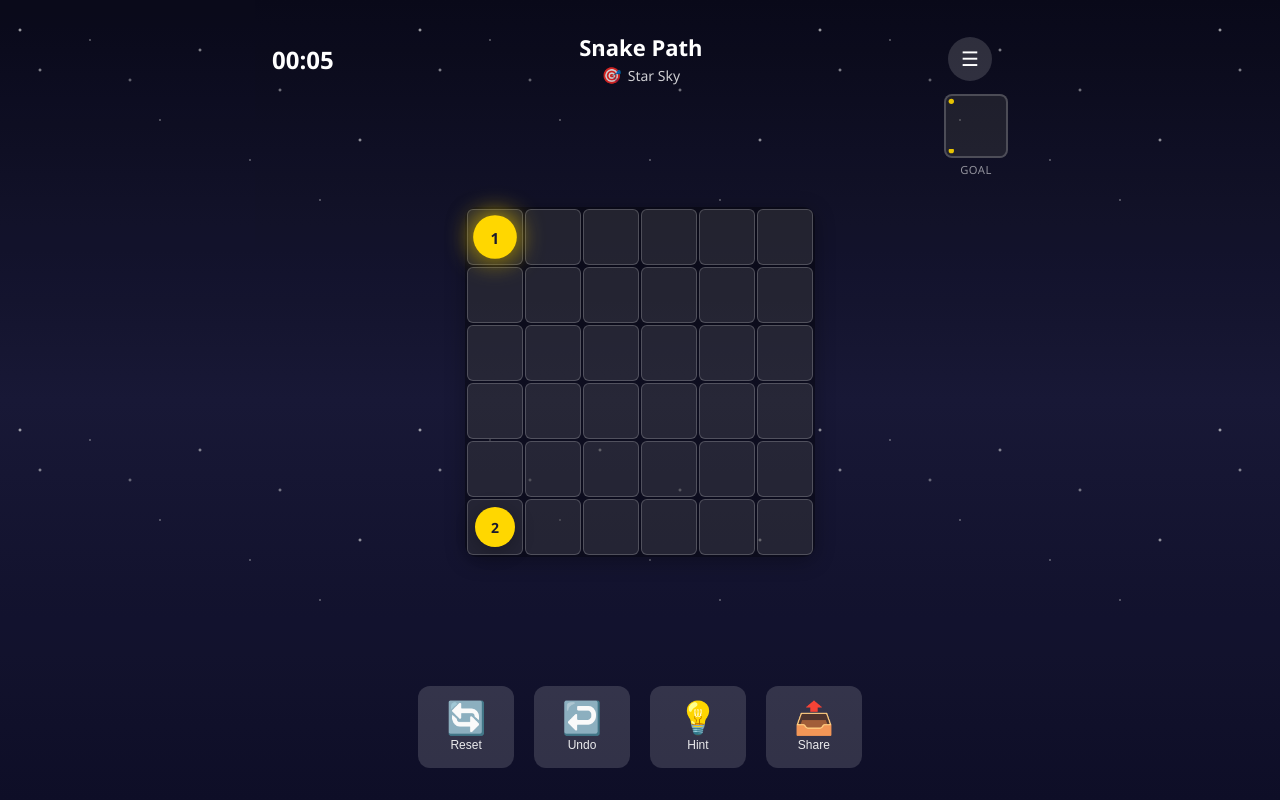
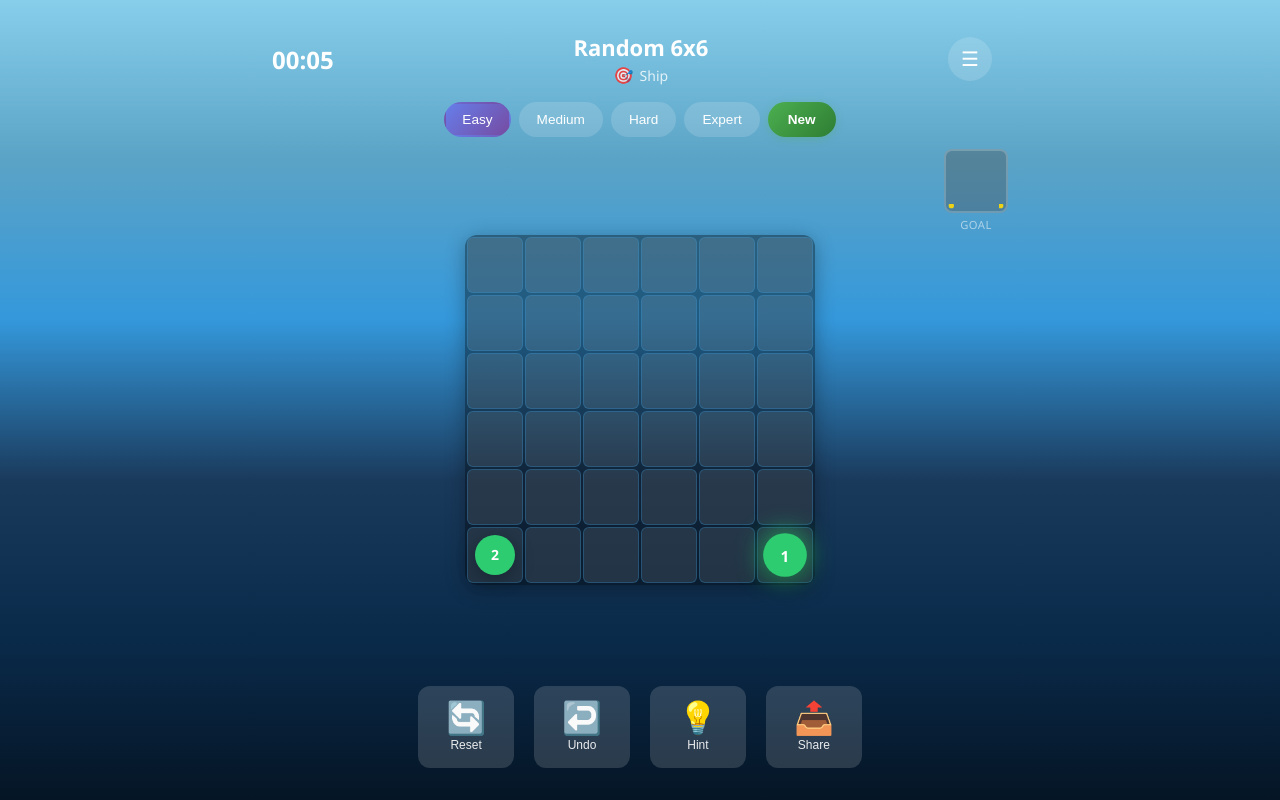
Before and after one commit to Moneysack/Amezeing, a plain HTML site: page index.html in a window 1280 px wide. Drawn offline with Linux system fonts and the light colour scheme.

Commit message:
Add random level generator with difficulty options
- Create LevelGenerator.js with Hamiltonian path algorithm
- Add difficulty options UI (Easy, Medium, Hard, Expert)
- New random level button for generating fresh puzzles
- Each difficulty has different grid size, points, and obstacles
- Game starts in random mode by default

Co-Authored-By: Claude Opus 4.5 <noreply@anthropic.com>

```diff
--- a/css/main.css
+++ b/css/main.css
@@ -664,3 +664,58 @@ body {
 .theme-preview {
     font-size: 2rem;
 }
+
+/* =============================================
+   DIFFICULTY OPTIONS
+   ============================================= */
+.difficulty-options {
+    display: flex;
+    justify-content: center;
+    gap: 8px;
+    padding: 8px 0 12px;
+    flex-wrap: wrap;
+}
+
+.difficulty-btn {
+    padding: 8px 16px;
+    background: var(--btn-bg);
+    border: 2px solid transparent;
+    border-radius: 20px;
+    color: var(--text-primary);
+    font-size: 0.85rem;
+    font-weight: 500;
+    cursor: pointer;
+    transition: all 0.2s ease;
+}
+
+.difficulty-btn:hover {
+    background: var(--btn-hover);
+}
+
+.difficulty-btn.active {
+    background: linear-gradient(135deg, #667eea 0%, #764ba2 100%);
+    border-color: transparent;
+    color: white;
+}
+
+.new-random-btn {
+    padding: 8px 20px;
+    background: linear-gradient(135deg, #4CAF50 0%, #2E7D32 100%);
+    border: none;
+    border-radius: 20px;
+    color: white;
+    font-size: 0.85rem;
+    font-weight: 600;
+    cursor: pointer;
+    transition: all 0.2s ease;
+    box-shadow: 0 2px 8px rgba(76, 175, 80, 0.3);
+}
+
+.new-random-btn:hover {
+    transform: translateY(-1px);
+    box-shadow: 0 4px 12px rgba(76, 175, 80, 0.4);
+}
+
+.new-random-btn:active {
+    transform: scale(0.98);
+}
--- a/index.html
+++ b/index.html
@@ -33,6 +33,15 @@
                 <button id="menu-btn" class="icon-btn" aria-label="Menu">☰</button>
             </div>
         </header>
+
+        <!-- Difficulty Options -->
+        <div class="difficulty-options">
+            <button class="difficulty-btn active" data-difficulty="easy">Easy</button>
+            <button class="difficulty-btn" data-difficulty="medium">Medium</button>
+            <button class="difficulty-btn" data-difficulty="hard">Hard</button>
+            <button class="difficulty-btn" data-difficulty="expert">Expert</button>
+            <button id="new-random-btn" class="new-random-btn" title="Generate New Puzzle">New</button>
+        </div>
 
         <!-- Game Grid Container -->
         <main class="game-main">
--- a/js/game/GameController.js
+++ b/js/game/GameController.js
@@ -6,6 +6,7 @@ import { gameState } from './GameState.js';
 import { Grid } from './Grid.js';
 import { PathManager } from './PathManager.js';
 import { LevelManager } from './LevelManager.js';
+import { LevelGenerator } from './LevelGenerator.js';
 import { Renderer } from '../ui/Renderer.js';
 import { InputHandler } from '../ui/InputHandler.js';
 import { Timer } from '../features/Timer.js';
@@ -25,6 +26,8 @@ export class GameController {
         this.timer = null;
 
         this.isDaily = false;
+        this.isRandomMode = true;  // Start in random mode by default
+        this.currentDifficulty = 'easy';
 
         // Bind methods
         this._onDragStart = this._onDragStart.bind(this);
@@ -69,15 +72,12 @@ export class GameController {
             this.renderer.handleResize();
         }, 250));
 
-        // Load level packs
+        // Load level packs (for menu access)
         await this.levelManager.loadPacks();
         this.levelManager.loadSavedPosition();
 
-        // Load the current/first level
-        const level = this.levelManager.getCurrentLevel();
-        if (level) {
-            this.loadLevel(level);
-        }
+        // Start with a random level
+        this.generateRandomLevel();
     }
 
     /**
@@ -89,6 +89,19 @@ export class GameController {
         document.getElementById('undo-btn').addEventListener('click', () => this.undo());
         document.getElementById('hint-btn').addEventListener('click', () => this.showHint());
         document.getElementById('share-btn').addEventListener('click', () => this.share());
+
+        // Difficulty buttons
+        document.querySelectorAll('.difficulty-btn').forEach(btn => {
+            btn.addEventListener('click', (e) => {
+                const difficulty = e.currentTarget.dataset.difficulty;
+                this.setDifficulty(difficulty);
+            });
+        });
+
+        // New random level button
+        document.getElementById('new-random-btn').addEventListener('click', () => {
+            this.generateRandomLevel();
+        });
 
         // Menu button
         document.getElementById('menu-btn').addEventListener('click', () => this._showModal('menu-modal'));
@@ -364,6 +377,12 @@ export class GameController {
      * Load next level
      */
     loadNextLevel() {
+        if (this.isRandomMode) {
+            // Generate a new random level
+            this.generateRandomLevel();
+            return;
+        }
+
         const level = this.levelManager.getNextLevel();
         if (level) {
             this.loadLevel(level);
@@ -374,11 +393,61 @@ export class GameController {
     }
 
     /**
+     * Set difficulty and generate new random level
+     * @param {string} difficulty - easy, medium, hard, expert
+     */
+    setDifficulty(difficulty) {
+        this.currentDifficulty = difficulty;
+        this.isRandomMode = true;
+
+        // Update active button
+        document.querySelectorAll('.difficulty-btn').forEach(btn => {
+            btn.classList.toggle('active', btn.dataset.difficulty === difficulty);
+        });
+
+        // Generate new level with this difficulty
+        this.generateRandomLevel();
+    }
+
+    /**
+     * Generate and load a random level
+     */
+    generateRandomLevel() {
+        const presets = LevelGenerator.getPresets();
+        const preset = presets[this.currentDifficulty] || presets.easy;
+
+        const level = LevelGenerator.generate({
+            size: preset.size,
+            numPoints: preset.numPoints,
+            obstaclePercent: preset.obstaclePercent
+        });
+
+        if (level) {
+            this.isRandomMode = true;
+            this.loadLevel(level);
+        } else {
+            console.error('Failed to generate level');
+            // Try again with simpler settings
+            const simpleLevel = LevelGenerator.generate({
+                size: 6,
+                numPoints: 2,
+                obstaclePercent: 0
+            });
+            if (simpleLevel) {
+                this.loadLevel(simpleLevel);
+            }
+        }
+    }
+
+    /**
      * Load daily puzzle
      */
     loadDailyPuzzle() {
+        this.isRandomMode = false;
         const daily = this.levelManager.getDailyPuzzle();
         this.loadLevel(daily);
+        // Deselect difficulty buttons when playing daily
+        document.querySelectorAll('.difficulty-btn').forEach(b => b.classList.remove('active'));
     }
 
     /**
@@ -469,8 +538,11 @@ export class GameController {
             }
 
             btn.addEventListener('click', () => {
+                this.isRandomMode = false;
                 this.levelManager.setCurrentLevel(packIndex, levelIndex);
                 this.loadLevel(level);
+                // Deselect difficulty buttons when playing preset levels
+                document.querySelectorAll('.difficulty-btn').forEach(b => b.classList.remove('active'));
             });
 
             grid.appendChild(btn);
--- /dev/null
+++ b/js/game/LevelGenerator.js
@@ -0,0 +1,317 @@
+// =============================================
+// AMAZEING - Random Level Generator
+// =============================================
+
+import { THEMES } from '../utils/Constants.js';
+
+/**
+ * LevelGenerator - Generates random solvable puzzle levels
+ * Uses Hamiltonian path generation to ensure all cells can be filled
+ */
+export class LevelGenerator {
+    /**
+     * Generate a random level
+     * @param {Object} options
+     * @param {number} options.size - Grid size (6, 8, 10, 12)
+     * @param {number} options.numPoints - Number of points (2, 4, 8)
+     * @param {number} options.obstaclePercent - Percentage of cells as obstacles (0-20)
+     * @returns {Object|null} Level data or null if generation failed
+     */
+    static generate(options = {}) {
+        const {
+            size = 6,
+            numPoints = 2,
+            obstaclePercent = 0
+        } = options;
+
+        // Calculate max obstacles (keep grid solvable)
+        const totalCells = size * size;
+        const maxObstacles = Math.floor(totalCells * (obstaclePercent / 100));
+
+        // Try multiple times to generate a valid level
+        for (let attempt = 0; attempt < 50; attempt++) {
+            const result = this._tryGenerateLevel(size, numPoints, maxObstacles);
+            if (result) {
+                return result;
+            }
+        }
+
+        // Fallback: generate simpler level without obstacles
+        return this._tryGenerateLevel(size, numPoints, 0);
+    }
+
+    /**
+     * Attempt to generate a level
+     * @private
+     */
+    static _tryGenerateLevel(size, numPoints, maxObstacles) {
+        // Generate random obstacles
+        const obstacles = this._generateObstacles(size, maxObstacles);
+
+        // Create grid representation
+        const grid = this._createGrid(size, obstacles);
+
+        // Find a Hamiltonian path through the grid
+        const path = this._findHamiltonianPath(grid, size, obstacles);
+
+        if (!path) {
+            return null;
+        }
+
+        // Place points along the path
+        const points = this._placePoints(path, numPoints);
+
+        // Create solution segments
+        const solution = this._createSolution(path, points);
+
+        // Pick a random theme
+        const themeKeys = Object.keys(THEMES);
+        const theme = themeKeys[Math.floor(Math.random() * themeKeys.length)];
+
+        // Generate level ID
+        const levelId = `random-${Date.now()}-${Math.random().toString(36).substr(2, 6)}`;
+
+        return {
+            id: levelId,
+            name: `Random ${size}x${size}`,
+            size: size,
+            theme: theme,
+            difficulty: Math.ceil(size / 4),
+            points: points,
+            obstacles: obstacles,
+            solution: solution
+        };
+    }
+
+    /**
+     * Generate random obstacles avoiding corners
+     * @private
+     */
+    static _generateObstacles(size, maxObstacles) {
+        const obstacles = [];
+        const obstacleSet = new Set();
+
+        // Avoid corners and edges for obstacles (make path easier to find)
+        const avoidCells = new Set([
+            '0,0', `0,${size-1}`, `${size-1},0`, `${size-1},${size-1}`
+        ]);
+
+        let attempts = 0;
+        while (obstacles.length < maxObstacles && attempts < maxObstacles * 10) {
+            attempts++;
+
+            // Prefer central obstacles
+            const row = Math.floor(Math.random() * (size - 2)) + 1;
+            const col = Math.floor(Math.random() * (size - 2)) + 1;
+            const key = `${row},${col}`;
+
+            if (!obstacleSet.has(key) && !avoidCells.has(key)) {
+                obstacleSet.add(key);
+                obstacles.push({ row, col });
+            }
+        }
+
+        return obstacles;
+    }
+
+    /**
+     * Create grid representation
+     * @private
+     */
+    static _createGrid(size, obstacles) {
+        const grid = [];
+        const obstacleSet = new Set(obstacles.map(o => `${o.row},${o.col}`));
+
+        for (let row = 0; row < size; row++) {
+            grid[row] = [];
+            for (let col = 0; col < size; col++) {
+                grid[row][col] = obstacleSet.has(`${row},${col}`) ? -1 : 0;
+            }
+        }
+
+        return grid;
+    }
+
+    /**
+     * Find a Hamiltonian path using modified Warnsdorff's algorithm with backtracking
+     * @private
+     */
+    static _findHamiltonianPath(grid, size, obstacles) {
+        const totalCells = size * size - obstacles.length;
+
+        // Try starting from different corners
+        const startPoints = [
+            { row: 0, col: 0 },
+            { row: 0, col: size - 1 },
+            { row: size - 1, col: 0 },
+            { row: size - 1, col: size - 1 }
+        ];
+
+        // Shuffle start points
+        this._shuffle(startPoints);
+
+        for (const start of startPoints) {
+            if (grid[start.row][start.col] === -1) continue;
+
+            const visited = new Set();
+            const path = [];
+
+            if (this._hamiltonianDFS(grid, size, start.row, start.col, visited, path, totalCells)) {
+                return path;
+            }
+        }
+
+        return null;
+    }
+
+    /**
+     * DFS with Warnsdorff's heuristic for Hamiltonian path
+     * @private
+     */
+    static _hamiltonianDFS(grid, size, row, col, visited, path, target) {
+        const key = `${row},${col}`;
+        visited.add(key);
+        path.push({ row, col });
+
+        if (path.length === target) {
+            return true;
+        }
+
+        // Get neighbors sorted by Warnsdorff's heuristic (fewest onward moves first)
+        const neighbors = this._getNeighbors(grid, size, row, col, visited);
+
+        // Sort by degree (number of available moves from that cell)
+        neighbors.sort((a, b) => {
+            const degA = this._getNeighbors(grid, size, a.row, a.col, visited).length;
+            const degB = this._getNeighbors(grid, size, b.row, b.col, visited).length;
+            return degA - degB;
+        });
+
+        // Add some randomization to avoid always getting same path
+        if (neighbors.length > 1 && Math.random() < 0.3) {
+            this._shuffle(neighbors);
+        }
+
+        for (const next of neighbors) {
+            if (this._hamiltonianDFS(grid, size, next.row, next.col, visited, path, target)) {
+                return true;
+            }
+        }
+
+        // Backtrack
+        visited.delete(key);
+        path.pop();
+        return false;
+    }
+
+    /**
+     * Get valid neighbors for a cell
+     * @private
+     */
+    static _getNeighbors(grid, size, row, col, visited) {
+        const neighbors = [];
+        const directions = [
+            { dr: -1, dc: 0 },  // up
+            { dr: 1, dc: 0 },   // down
+            { dr: 0, dc: -1 },  // left
+            { dr: 0, dc: 1 }    // right
+        ];
+
+        for (const { dr, dc } of directions) {
+            const nr = row + dr;
+            const nc = col + dc;
+
+            if (nr >= 0 && nr < size && nc >= 0 && nc < size &&
+                grid[nr][nc] !== -1 && !visited.has(`${nr},${nc}`)) {
+                neighbors.push({ row: nr, col: nc });
+            }
+        }
+
+        return neighbors;
+    }
+
+    /**
+     * Place numbered points along the path
+     * @private
+     */
+    static _placePoints(path, numPoints) {
+        const points = [];
+        const pathLength = path.length;
+
+        // Calculate spacing between points
+        const spacing = Math.floor(pathLength / numPoints);
+
+        for (let i = 0; i < numPoints; i++) {
+            let index;
+            if (i === 0) {
+                index = 0; // First point at start
+            } else if (i === numPoints - 1) {
+                index = pathLength - 1; // Last point at end
+            } else {
+                // Distribute points evenly
+                index = i * spacing;
+            }
+
+            points.push({
+                number: i + 1,
+                row: path[index].row,
+                col: path[index].col
+            });
+        }
+
+        return points;
+    }
+
+    /**
+     * Create solution segments from path and points
+     * @private
+     */
+    static _createSolution(path, points) {
+        const solution = [];
+
+        // Find indices of points in path
+        const pointIndices = [];
+        for (const point of points) {
+            const idx = path.findIndex(p => p.row === point.row && p.col === point.col);
+            pointIndices.push(idx);
+        }
+
+        // Create solution segments
+        for (let i = 0; i < points.length - 1; i++) {
+            const startIdx = pointIndices[i];
+            const endIdx = pointIndices[i + 1];
+
+            solution.push({
+                from: i + 1,
+                to: i + 2,
+                path: path.slice(startIdx, endIdx + 1)
+            });
+        }
+
+        return solution;
+    }
+
+    /**
+     * Shuffle array in place
+     * @private
+     */
+    static _shuffle(array) {
+        for (let i = array.length - 1; i > 0; i--) {
+            const j = Math.floor(Math.random() * (i + 1));
+            [array[i], array[j]] = [array[j], array[i]];
+        }
+        return array;
+    }
+
+    /**
+     * Get difficulty presets
+     */
+    static getPresets() {
+        return {
+            easy: { size: 6, numPoints: 2, obstaclePercent: 0, label: 'Easy (6x6, 2 pts)' },
+            medium: { size: 8, numPoints: 4, obstaclePercent: 5, label: 'Medium (8x8, 4 pts)' },
+            hard: { size: 10, numPoints: 4, obstaclePercent: 8, label: 'Hard (10x10, 4 pts)' },
+            expert: { size: 12, numPoints: 8, obstaclePercent: 10, label: 'Expert (12x12, 8 pts)' }
+        };
+    }
+}
```
